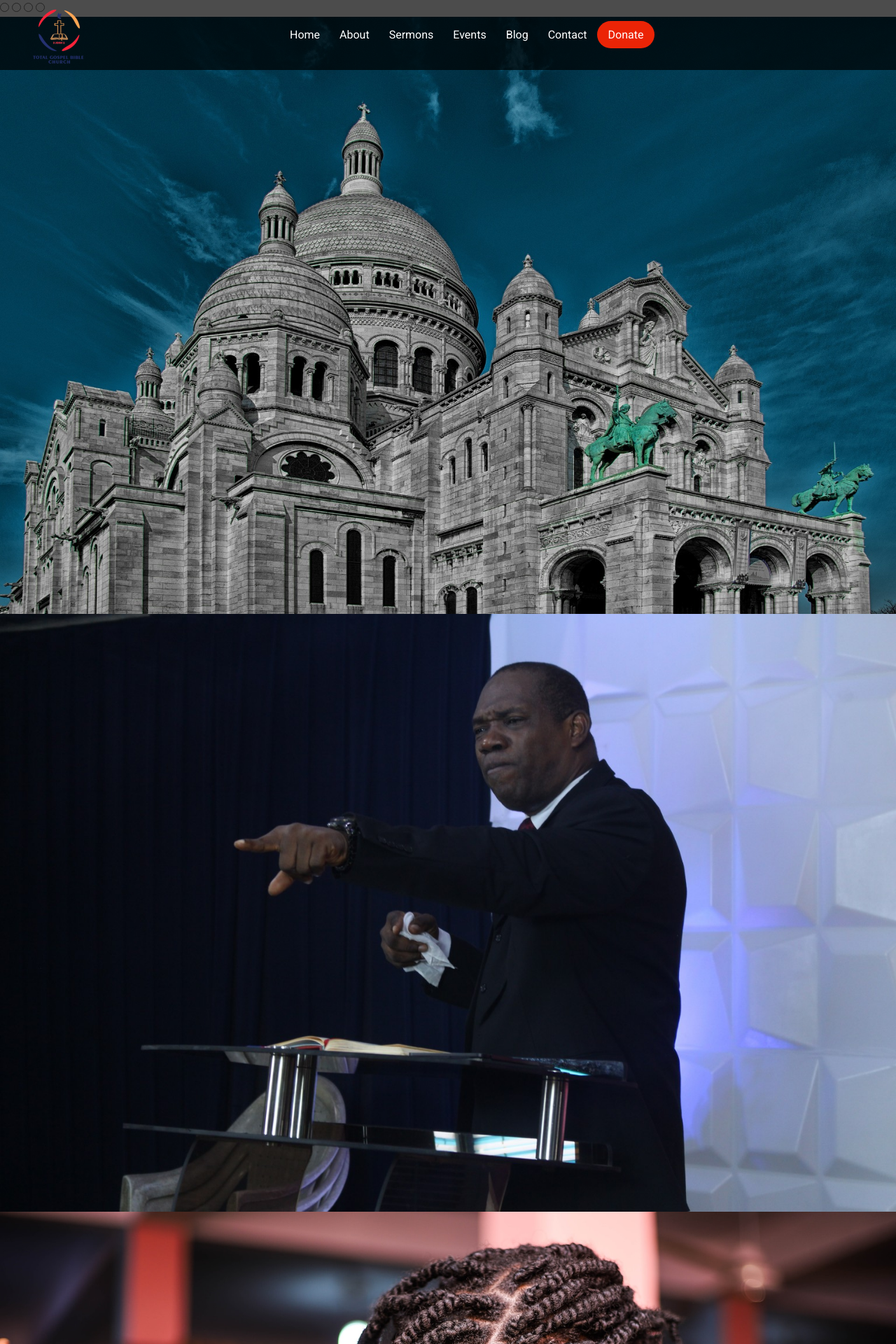
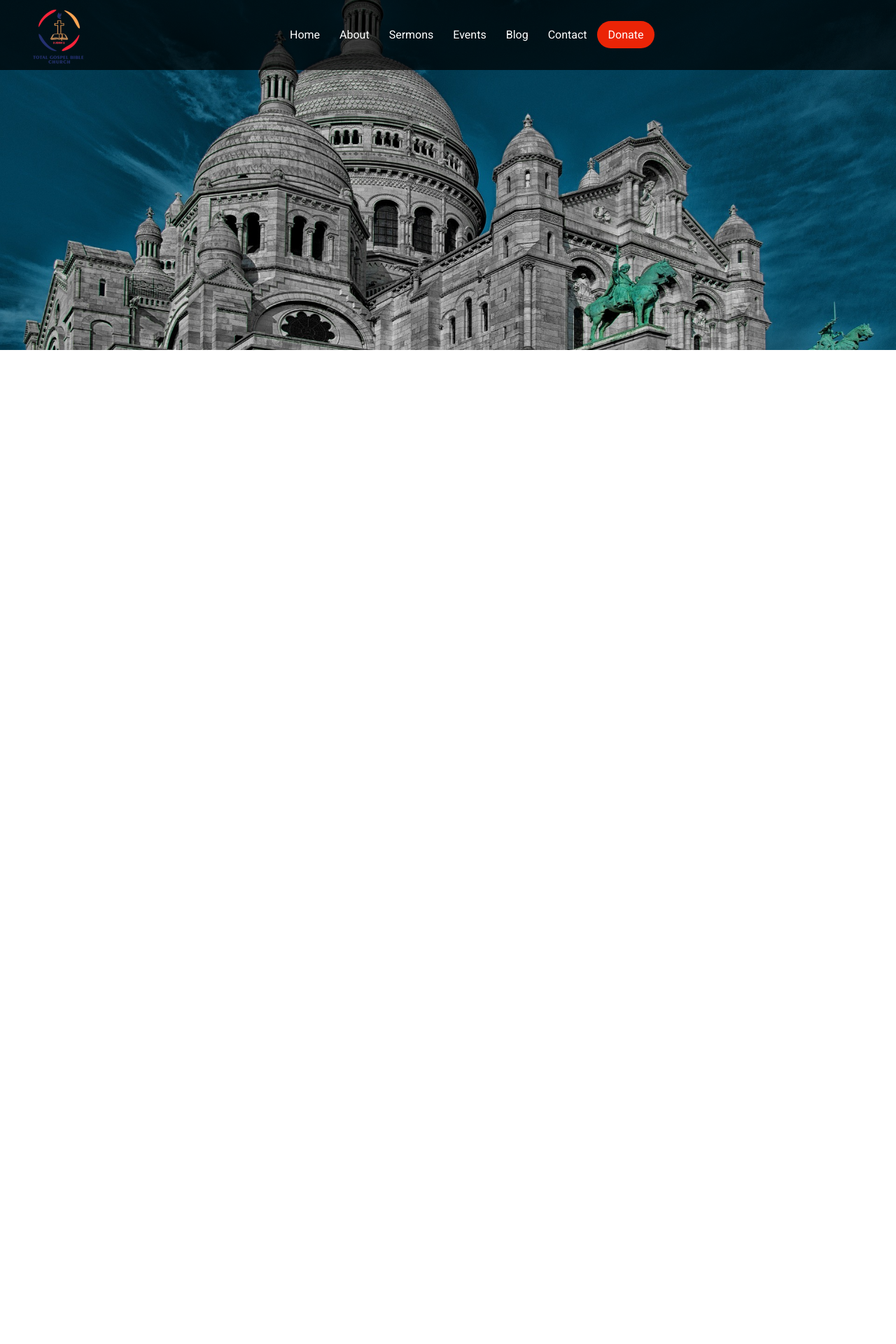
Before and after one commit to Shuga8/TGBC, a Laravel app: page / in a window 1280 px wide. Shown: the top 1920 px of the page at 70% size. After the commit the page ends 500 px from the top, so only its background shows below. Run offline with Laravel 10, Linux system fonts and the light colour scheme; style sheets or scripts are compiled from the project's sources.

Commit message:
basic styling for slider

```diff
--- a/public/css/pages/main.css
+++ b/public/css/pages/main.css
@@ -173,4 +173,29 @@
   .header.active-header.increase {
     height: 530px;
   }
+}
+.slider {
+  width: 100% !important;
+  height: 500px;
+  overflow: hidden;
+}
+.slider .slides {
+  width: 500%;
+  height: 500px;
+  display: flex;
+}
+.slider .slides > input {
+  display: none !important;
+}
+.slider .slides > .slide {
+  width: 20%;
+  transition: 2s;
+}
+.slider .slides > .slide > img {
+  width: 1400px;
+  height: 500px;
+  -o-object-fit: cover;
+     object-fit: cover;
+  aspect-ratio: 16/9;
+  mix-blend-mode: difference;
 }/*# sourceMappingURL=main.css.map */
--- a/public/css/pages/main.scss
+++ b/public/css/pages/main.scss
@@ -204,3 +204,32 @@
         height: 530px;
     }
 }
+
+.slider {
+    width: 100% !important;
+    height: 500px;
+    overflow: hidden;
+
+    .slides {
+        width: 500%;
+        height: 500px;
+        display: flex;
+
+        > input {
+            display: none !important;
+        }
+
+        > .slide {
+            width: 20%;
+            transition: 2s;
+
+            > img {
+                width: clamp(200px, 1400px, 1400px);
+                height: 500px;
+                object-fit: cover;
+                aspect-ratio: 16 / 9;
+                mix-blend-mode: difference;
+            }
+        }
+    }
+}
--- a/resources/views/components/layout.blade.php
+++ b/resources/views/components/layout.blade.php
@@ -24,7 +24,6 @@
 
 		ScrollReveal().reveal('.slide-up', slideUp);
 	</script>
-	@stack('scripts')
 	@vite('resources/js/app.js')
 </head>
 
@@ -62,6 +61,7 @@
 			});
 		});
 	</script>
+	@stack('scripts')
 </body>
 
 
--- a/resources/views/pages/index.blade.php
+++ b/resources/views/pages/index.blade.php
@@ -1,6 +1,4 @@
 <x-layout :title="$title">
-
-	<div class="carousel">
 
 	<div class="slider">
 		<div class="slides">
@@ -45,6 +43,5 @@
 		</div>
 	</div>
 
-	</div>
 
 </x-layout>
```
Also changed, not shown: 1 other file. Lines whose indentation alone changed are shown as unchanged.
